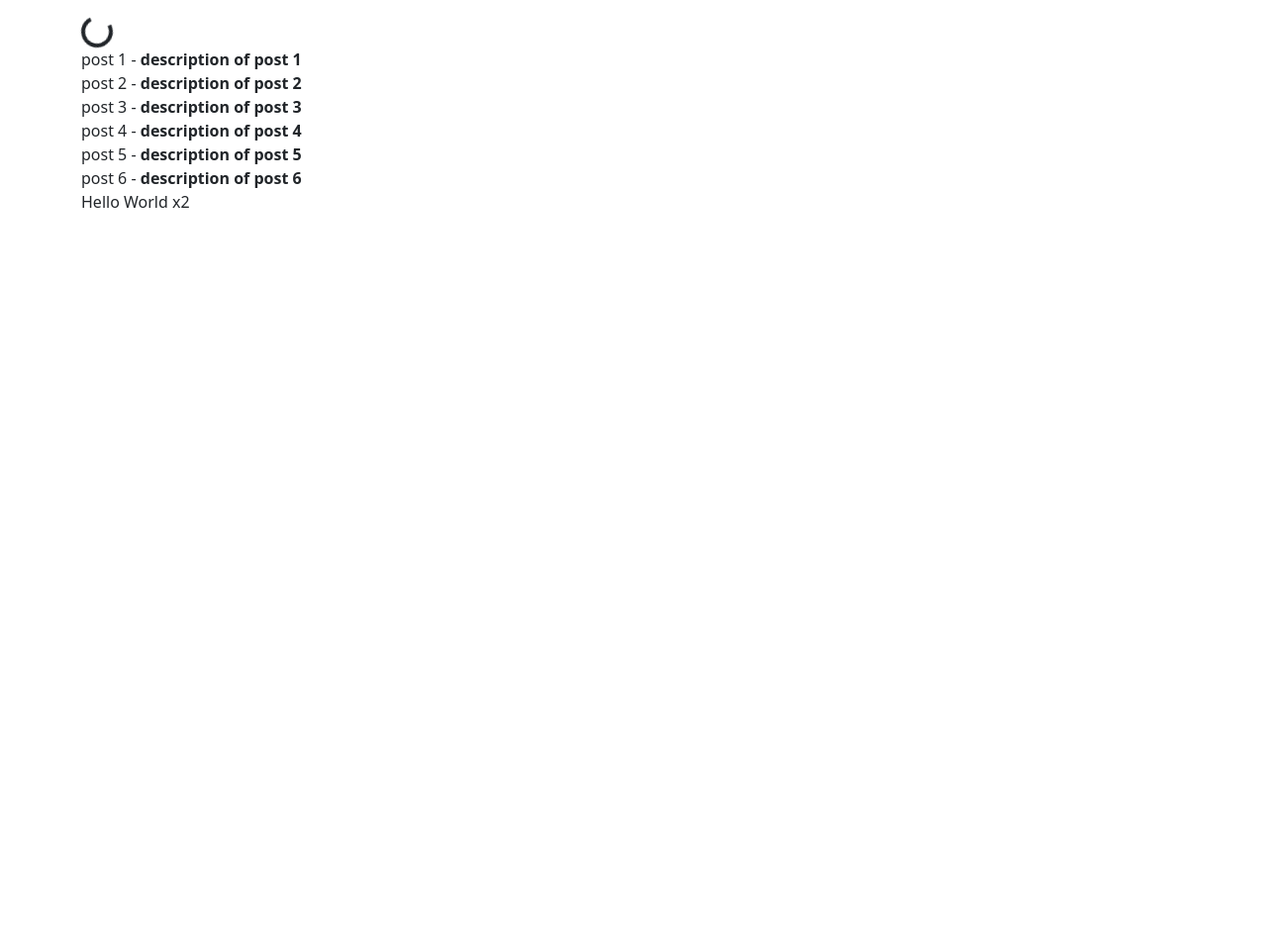
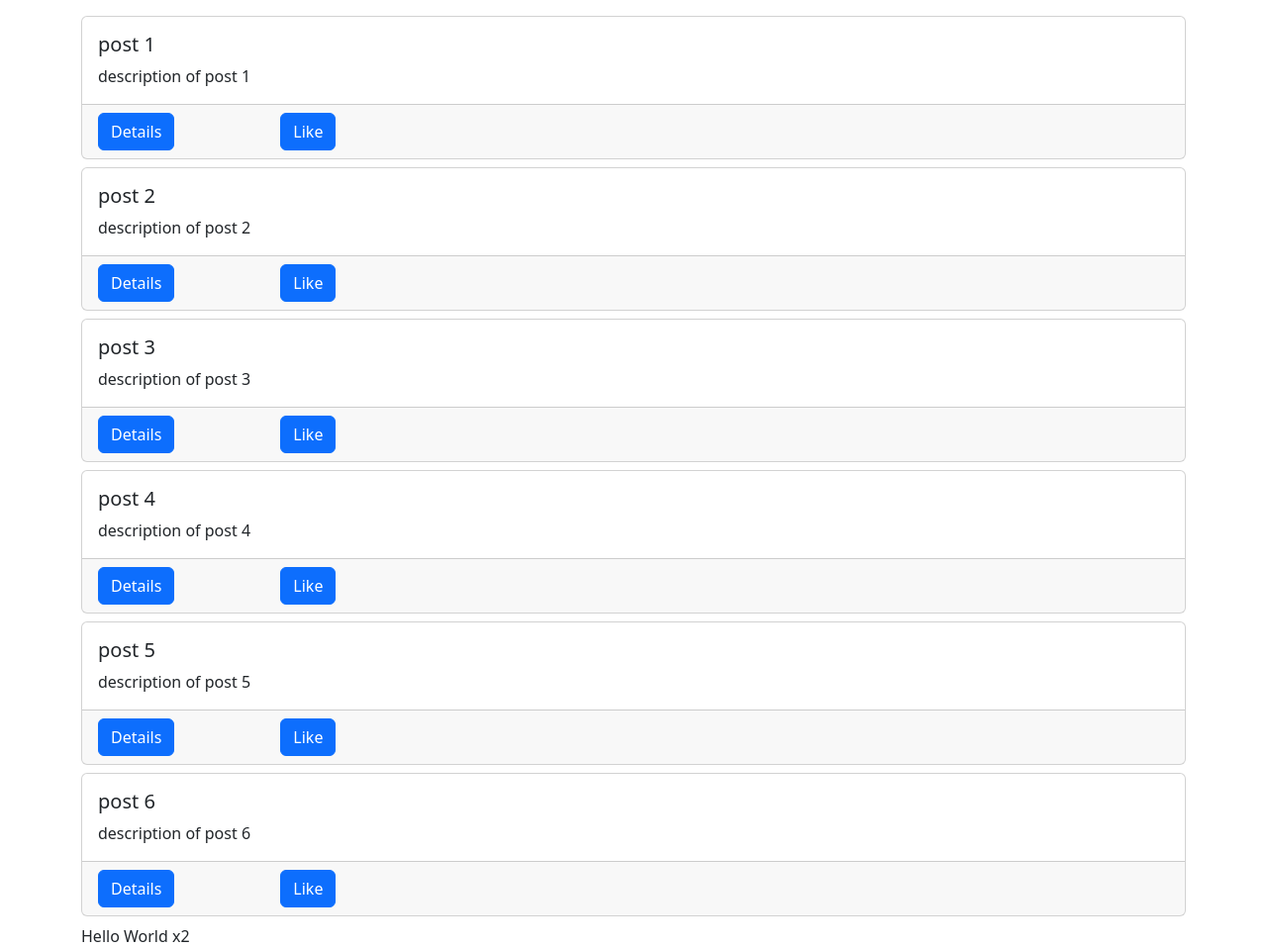
Before and after one commit to rdgitwork/NAT_Assignment4, a Django app: page / in a window 1280 px wide. Shown: the whole page at 99% size. Before the commit the page ends 210 px from the top, so only its background shows below. Run offline with Django 5.2, Linux system fonts and the light colour scheme; data comes from the database, SQL or seed files in the repository.

Commit message:
Make a post card and add buttons.

```diff
--- a/dj_ajax/src/posts/static/posts/main.js
+++ b/dj_ajax/src/posts/static/posts/main.js
@@ -2,7 +2,7 @@ console.log('hello world')
 
 const helloWorldBox = document.getElementById('hello-world')
 const postsBox = document.getElementById('posts-box')
-
+const spinnerBox = document.getElementById('spinner-box')
 
 
 $.ajax({
@@ -23,13 +23,30 @@ $.ajax({
     success: function(response) {
         console.log(response)
         const data = response.data
-        console.log(data)
-        data.forEach(el => {
-            postsBox.innerHTML += `
-            ${el.title} - <b>${el.body}</b><br>
-            `
-        });
-
+        setTimeout(() => {
+            spinnerBox.classList.add('not-visible')
+            console.log(data)
+            data.forEach(el => {
+                postsBox.innerHTML += `
+                <div class="card mb-2">
+                <div class="card-body">
+                <h5 class="card-title">${el.title}</h5>
+                <p class="card-text">${el.body}</p>
+                </div>
+                <div class="card-footer">
+                <div class="row">
+                <div class="col-2">
+                <a href="#" class="btn btn-primary">Details</a>
+                </div>
+                <div class="col-1">
+                <a href="#" class="btn btn-primary">Like</a>
+                </div>
+                </div>
+                </div>
+                </div>
+                `
+            });
+        }, 100)
     },
     error: function(error) {
         console.log('error', error)
--- a/dj_ajax/src/posts/templates/posts/main.html
+++ b/dj_ajax/src/posts/templates/posts/main.html
@@ -2,7 +2,7 @@
 {% extends "base.html" %} {% load static %} {% block scripts %}
 <script src="{% static 'posts/main.js' %}" defer></script>
 {% endblock scripts %} {% block titles %} posts {% endblock titles %} {% block content %}
-<div id="spinner-box">
+<div id="spinner-box" class="text-center">
     <div class="spinner-border" role="status">
         <span class="visually-hidden">Loading..</span>
     </div>
```
